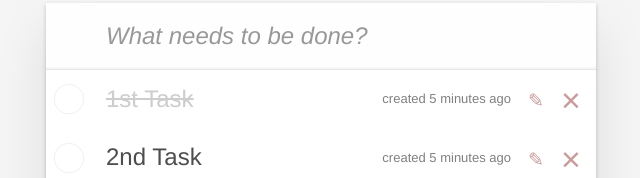
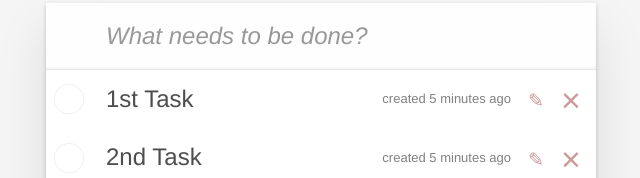
Before and after one commit to HYTROP/todo-app, a React (Create React App) app: page / in a window 1280 px wide. Shown: the part 127-305 px from the top of the page, without its empty margins (319-959 px from the left). Built offline with nearby package versions, Linux system fonts and the light colour scheme.

Commit message:
edit-isDone-20.09

```diff
--- a/src/components/Task.js
+++ b/src/components/Task.js
@@ -1,27 +1,38 @@
 
-// import { Component } from "react";
+import { Component } from "react";
 
+export default class Task extends Component {
 
-export default function Task({ id, label, isDone = false }) {
+  state = {
+    isDone: false
+  };
+
+  handleIsDone = () => {
+    this.setState(({ isDone }) => ({ isDone: !isDone }))
+    // console.log('Done!')
+  }
+  render() {
+    const { id, label } = this.props;
+    const { isDone } = this.state;
 
     let onCompleted = '';
+    let toggleInput = 'toggle';
+
     if (isDone) {
       onCompleted += 'completed'
     }
+
     return (
-    <li
-      className={onCompleted}
-    // onClick={handleIsDone}
-    >
+      <li className={onCompleted} >
         <div className="view">
           <input
-          // id={id}
-          className='toggle' type="checkbox" />
-        <label>
-          <span
-            // key={id}
+            id={id}
+            onClick={this.handleIsDone}
+            className={toggleInput} type="checkbox" />
+          <label >
+            <span htmlFor={id}
               className='description'
-          // onClick={handleIsDone}
+              onClick={this.handleIsDone}
             >
               {label}
             </span>
@@ -33,9 +44,9 @@ export default function Task({ id, label, isDone = false }) {
           </label >
         </div >
       </li >
+    )
+  }
 
 
 
-  )
-
 }
```
Lines whose indentation alone changed are shown as unchanged.
